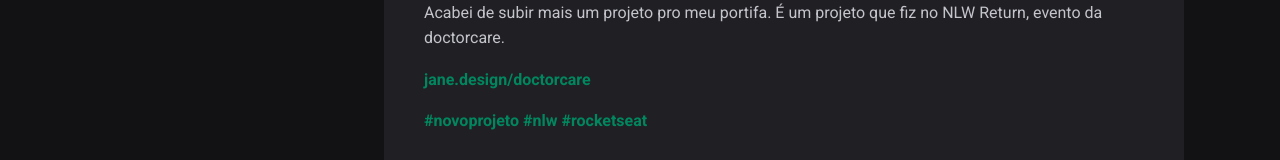
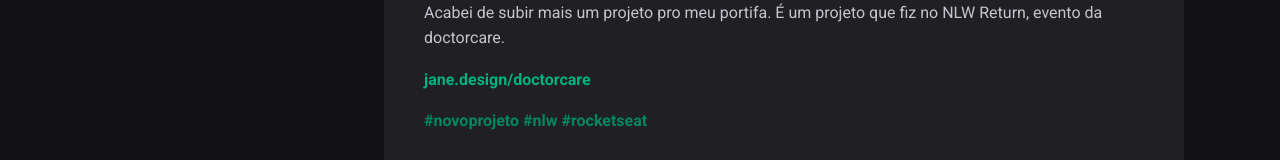
Before and after one commit to srlarissa/Projeto-1---Rede-Social, a React (Vite) app in the folder rocketseat-redesocial/: page / in a window 1280 px wide. In both pictures the pointer is over the link "jane.design/doctorcare". Shown: the part 552-712 px from the top of the page. Built offline with nearby package versions, Linux system fonts and the light colour scheme.

Commit message:
feat(Posts): Estlização dos links dos posts

```diff
--- a/rocketseat-redesocial/src/components/Post.module.css
+++ b/rocketseat-redesocial/src/components/Post.module.css
@@ -23,3 +23,7 @@
     color: var(--green-500);
     text-decoration: none;
 }
+
+.content a:hover {
+    color: var(--green-300);
+}
```
